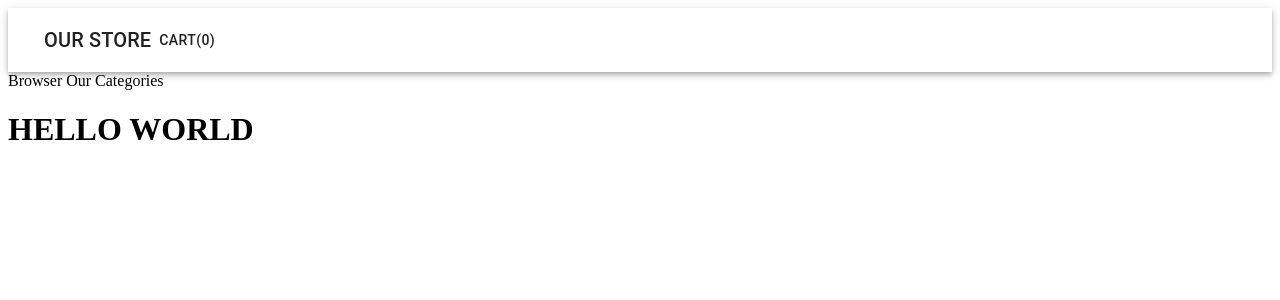
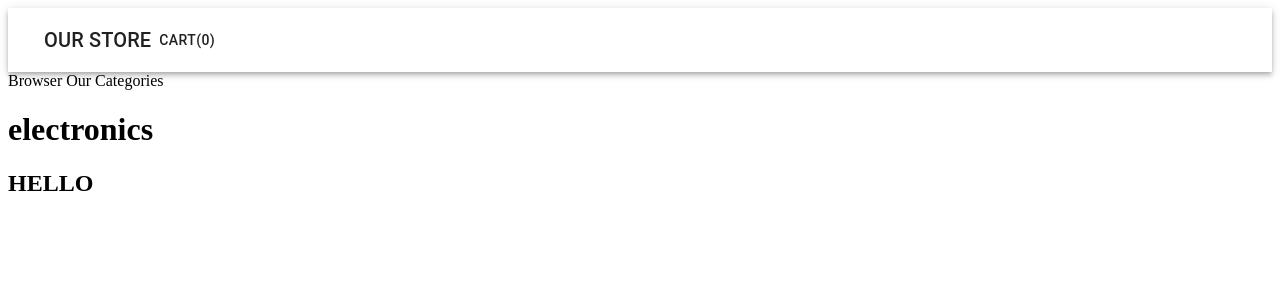
Before and after one commit to jonnyleealas/store-app, a React (Create React App) app: page / in a window 1280 px wide. Shown: the top 300 px of the page. Built offline with nearby package versions, Linux system fonts and the light colour scheme.

Commit message:
fixed global state

```diff
--- a/src/components/storefront/categories.js
+++ b/src/components/storefront/categories.js
@@ -2,17 +2,30 @@ import React from "react";
 
 
 import { useDispatch, useSelector } from 'react-redux';
-import {initialize} from '../../store/categories.js'
+import {initialize, renderName } from '../../store/categories.js'
 
 // bring in action to use in dispatch
 // we can use a star to bring everything in: potato.something---> inside of a dispatch to use our reducer
 
 export default function Categories() {
 
+    const dispatch = useDispatch();
+
+    const bananas = useSelector((state) => state.cats);
+
+    const state = () => {
+        dispatch(initialize() );
+    }
+
+    const name = () => {
+        dispatch(renderName());
+    }
+
 
     return(
-        <h1>
-            HELLO WORLD
-        </h1>
+        <>
+            <h1>{bananas.name}</h1>
+            <h2 name={name}>HELLO</h2>
+        </>
     )
 }
--- a/src/store/categories.js
+++ b/src/store/categories.js
@@ -1,10 +1,10 @@
 const initialState = {
-  categories: [{
+
       name: 'electronics',
       displayName: 'thing1',
       description: 'it does stuff'
-  }]
-};
+  }
+
 
 export default function reducer( state = initialState, action){
   const {type, payload} = action;
@@ -12,14 +12,15 @@ export default function reducer( state = initialState, action){
 
   switch(type){
       case 'INITIALIZE':
-          return{categories: state.categories}
+          return{ categories: parseInt(payload, 10)}
+
+      case 'RENDER_NAME':
+          return {...state, renderName: state.name}
           default:
               return state;
 
-
   }
 }
-
 /* categories.map((item)=>{
   render(
       <div>
@@ -29,17 +30,19 @@ export default function reducer( state = initialState, action){
 })
 */
 
-export const initialize = ()=>{
+export const initialize = (number)=>{
+  number = parseInt(number, 10)
   return{
       type: 'INITIALIZE',
-      // payload: categories
-  }
-
+      payload: number
+ }
 }
 
-
-
-
+export const renderName = () => {
+  return {
+    type: 'RENDER_NAME'
+  }
+}
 
 // anchor or click button for electronics
 // when electronics is clicked take me to electronics products
@@ -48,4 +51,4 @@ export const initialize = ()=>{
 // import this file where we want to render
 // use dispatch and useSelector
 // use dispatch allows us to use some actions
-// dispatch and action
+// dispatch and action;
```
Also changed, not shown: 1 other file (tests, documents, lock files or other folders).
